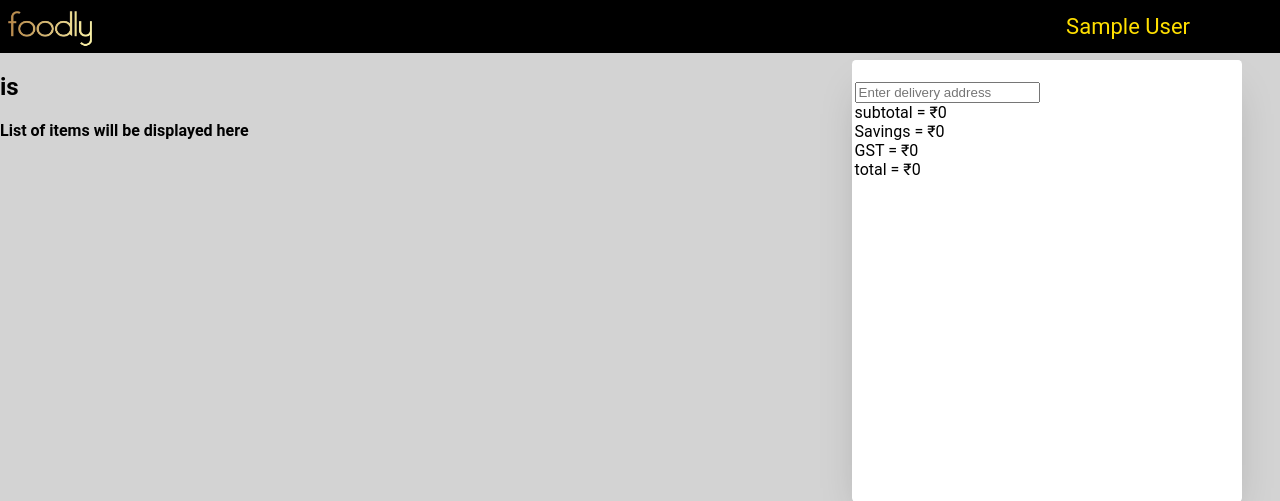
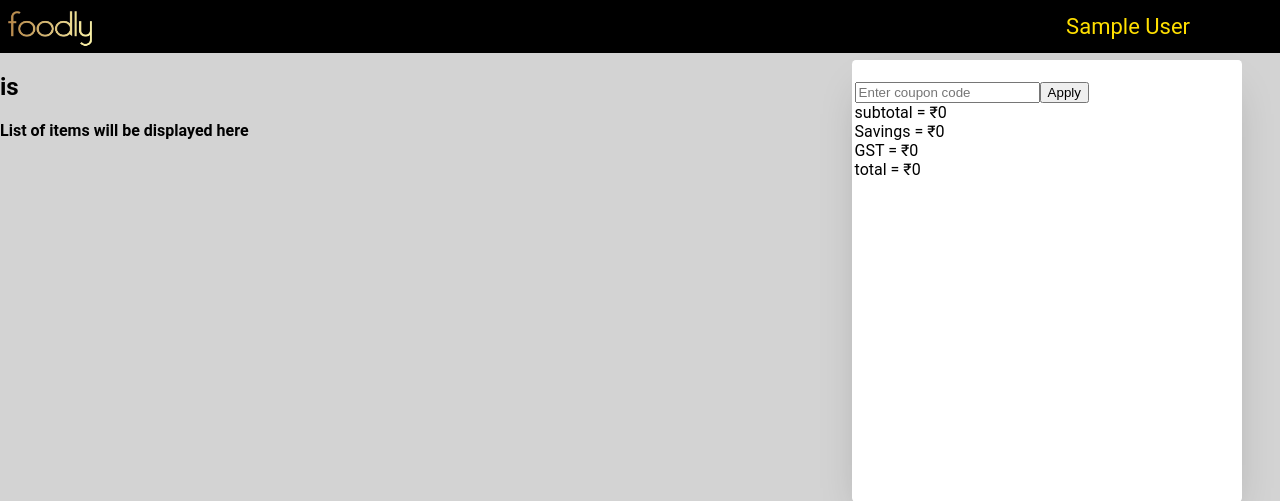
Before and after one commit to namanvashistha/hackfest_18, a PHP site: page /restaurant_menu.php?restaurant=1 in a window 1280 px wide. Shown: the top 501 px of the page. Run offline with PHP 8.4, Linux system fonts and the light colour scheme; the visitor is signed in with stand-in values (Sample User, id 1); data that the repository does not hold is empty.

Commit message:
applying coupon on orders

```diff
--- a/restaurant_menu.php
+++ b/restaurant_menu.php
@@ -75,7 +75,7 @@ $rdetails=mysqli_fetch_array($q1);
     </div>
 
 
-    <input id="delivery_address" type="text" name="address" placeholder="Enter delivery address" required>
+    <input id="coupon_code" type="text" name="coupon_code" placeholder="Enter coupon code" required><button id="coupon">Apply</button>
     <div>
         <div>
             subtotal = ₹<span id="subtotal">0</span>
```
